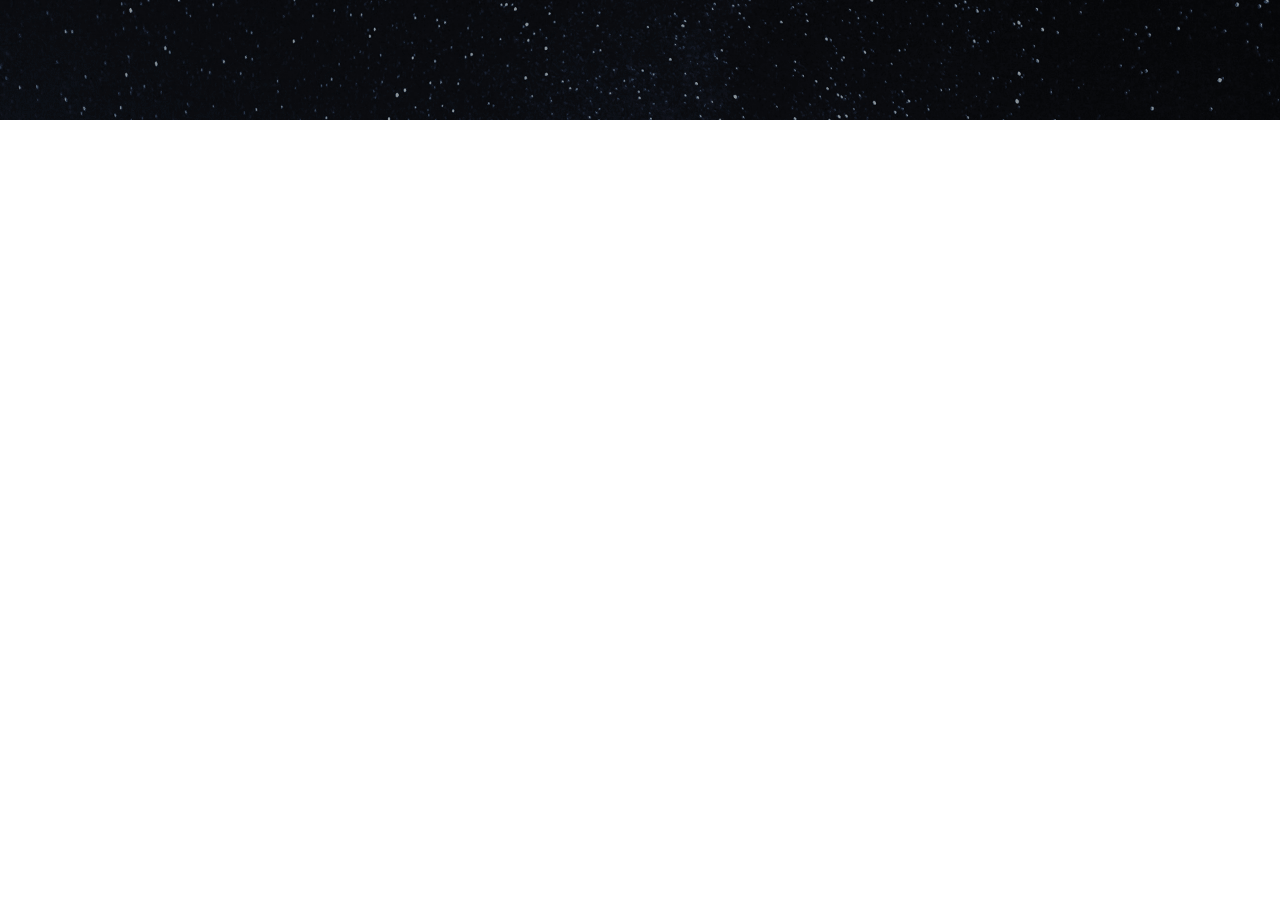
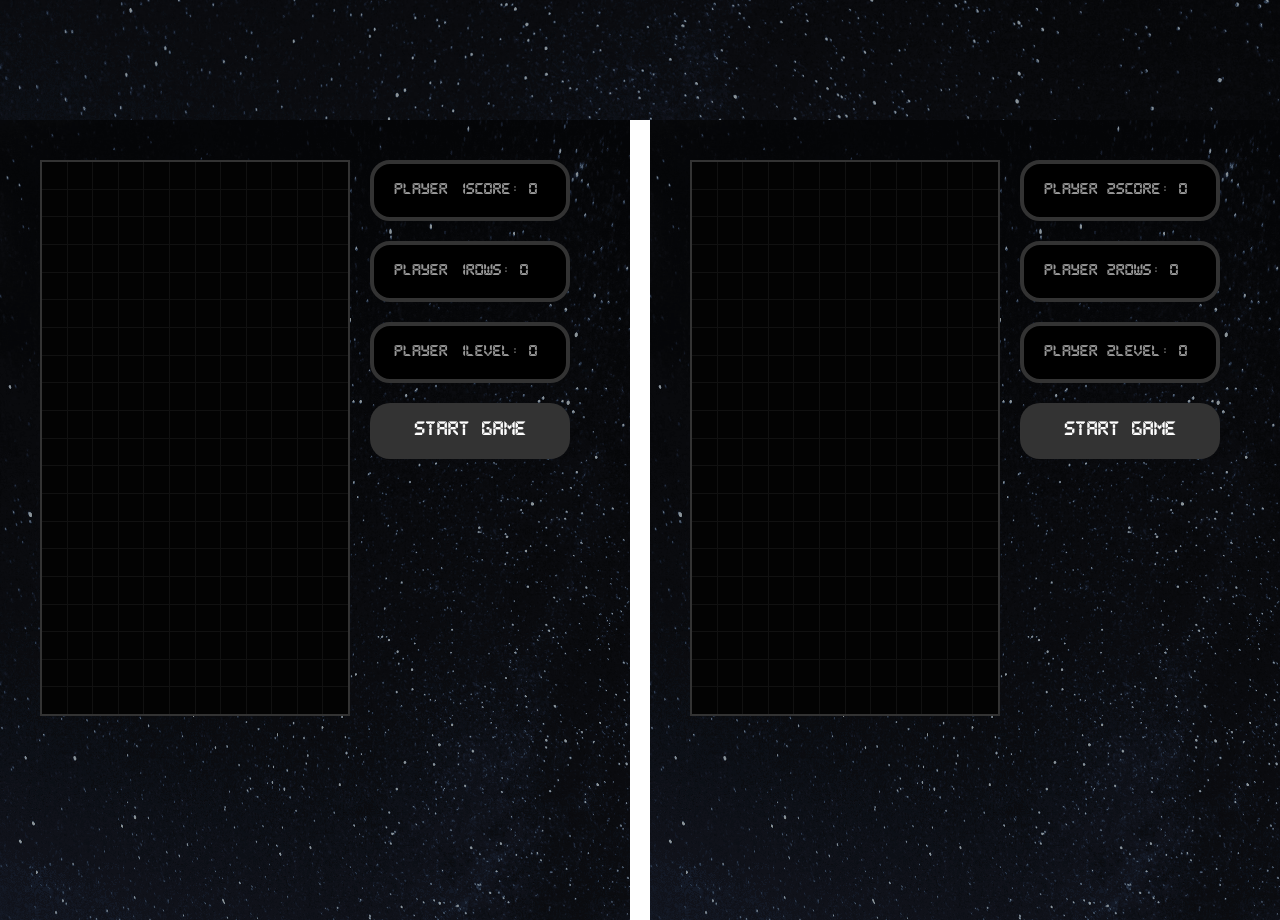
Before and after one commit to Kimberly-Lim/tetris, a React (Create React App) app in the folder react-tetris/: page / in a window 1280 px wide. Shown: the part 680-1600 px from the top of the page. Before the commit the page ends 800 px from the top, so only its background shows below. Built offline with nearby package versions, Linux system fonts and the light colour scheme.

Commit message:
added multiplayer function

```diff
--- a/react-tetris/src/App.js
+++ b/react-tetris/src/App.js
@@ -1,10 +1,18 @@
 import React from 'react';
 import Tetris from './components/Tetris';
+import MultiplayerTetris from './components/MultiplayerTetris';
 
 const App = () => (
   <div className = "App">
     <Tetris />
+    <MultiplayerTetris />
   </div>
 );
 
+// const App = () => (
+//   <div className="App">
+//     <TetrisMultiplayer />
+//   </div>
+// );
+
 export default App;
--- a/react-tetris/src/components/Display.js
+++ b/react-tetris/src/components/Display.js
@@ -1,9 +1,12 @@
 
 import React from 'react';
 import { StyledDisplay } from './styles/StyledDisplay';
-
-const Display = ({ gameOver, text }) => (
-  <StyledDisplay gameOver={gameOver}>{text}</StyledDisplay>
+//shows a player label if provided
+const Display = ({ gameOver, text, playerNumber }) => (
+  <StyledDisplay gameOver={gameOver}>
+    {typeof playerNumber !== undefined && <div className="player-label">Player {playerNumber}</div>}
+    {text}
+    </StyledDisplay>
 );
 
 export default Display;
--- /dev/null
+++ b/react-tetris/src/components/MultiplayerTetris.js
@@ -0,0 +1,34 @@
+import React from 'react';
+import TetrisInstance from './TetrisInstance';
+import styled from 'styled-components';
+
+const MultiplayerWrapper = styled.div`
+  display: flex;
+  justify-content: center;
+  gap: 20px;
+`;
+
+const MultiplayerTetris = () => {
+  const controlsPlayer1 = {
+    left: 37,    // Arrow Left
+    right: 39,   // Arrow Right
+    down: 40,    // Arrow Down
+    rotate: 38,  // Arrow Up
+  };
+
+  const controlsPlayer2 = {
+    left: 65,    // 'A'
+    right: 68,   // 'D'
+    down: 83,    // 'S'
+    rotate: 87,  // 'W'
+  };
+
+  return (
+    <MultiplayerWrapper>
+      <TetrisInstance controls={controlsPlayer1} playerNumber={1} />
+      <TetrisInstance controls={controlsPlayer2} playerNumber={2} />
+    </MultiplayerWrapper>
+  );
+};
+
+export default MultiplayerTetris;
--- a/react-tetris/src/components/Stage.js
+++ b/react-tetris/src/components/Stage.js
@@ -6,7 +6,12 @@ import Cell from './Cell';
 
 const Stage = ({ stage }) => (
   <StyledStage width={stage[0].length} height={stage.length}>
-    {stage.map(row => row.map((cell, x) => <Cell key={x} type={cell[0]} />))}
+    {stage.map((row, rowIndex) =>
+  row.map((cell, colIndex) => (
+    <Cell key={`${rowIndex}-${colIndex}`} type={cell[0]} />
+  ))
+)}
+
   </StyledStage>
 );
 
--- /dev/null
+++ b/react-tetris/src/components/TetrisInstance.js
@@ -0,0 +1,129 @@
+import React, { useState, useEffect, useCallback } from 'react';
+import { StyledTetrisWrapper, StyledTetris } from './styles/StyledTetris';
+import { createStage, checkCollision } from '../gameHelpers';
+
+// Custom Hooks
+import { useInterval } from '../hooks/useInterval';
+import { usePlayer } from '../hooks/usePlayer';
+import { useStage } from '../hooks/useStage';
+import { useGameStatus } from '../hooks/useGameStatus';
+
+import Stage from './Stage';
+import Display from './Display';
+import StartButton from './StartButton';
+
+const TetrisInstance = ({
+  controls = { left: 37, right: 39, down: 40, rotate: 38 }, playerNumber }) => {
+  const [dropTime, setDropTime] = useState(null);
+  const [gameOver, setGameOver] = useState(false);
+
+  const [player, updatePlayerPos, resetPlayer, playerRotate] = usePlayer();
+  const [stage, setStage, rowsCleared] = useStage(player, resetPlayer);
+  const [score, setScore, rows, setRows, level, setLevel] = useGameStatus(rowsCleared);
+
+  const movePlayer = useCallback(
+    dir => {
+      if (!checkCollision(player, stage, { x: dir, y: 0 })) {
+        updatePlayerPos({ x: dir, y: 0 });
+      }
+    },
+    [player, stage, updatePlayerPos]
+  );
+
+  const drop = useCallback(() => {
+    if (rows > (level + 1) * 10) {
+      setLevel(prev => prev + 1);
+      setDropTime(1000 / (level + 1) + 200);
+    }
+
+    if (!checkCollision(player, stage, { x: 0, y: 1 })) {
+      updatePlayerPos({ x: 0, y: 1, collided: false });
+    } else {
+      if (player.pos.y < 1) {
+        console.log('GAME OVER!!!');
+        setGameOver(true);
+        setDropTime(null);
+      }
+      updatePlayerPos({ x: 0, y: 0, collided: true });
+    }
+  }, [rows, level, player, stage, updatePlayerPos, setLevel]);
+
+  const dropPlayer = useCallback(() => {
+    setDropTime(null);
+    drop();
+  }, [drop]);
+
+  const keyUp = useCallback(
+    ({ keyCode }) => {
+      if (!gameOver && keyCode === controls.down) {
+        setDropTime(1000 / (level + 1));
+      }
+    },
+    [gameOver, controls.down, level]
+  );
+
+  const move = useCallback(
+    ({ keyCode }) => {
+      if (!gameOver) {
+        if (keyCode === controls.left) {
+          movePlayer(-1);
+        } else if (keyCode === controls.right) {
+          movePlayer(1);
+        } else if (keyCode === controls.down) {
+          dropPlayer();
+        } else if (keyCode === controls.rotate) {
+          playerRotate(stage, 1);
+        }
+      }
+    },
+    [gameOver, controls, movePlayer, dropPlayer, playerRotate, stage]
+  );
+
+  useInterval(() => {
+    drop();
+  }, dropTime);
+
+  useEffect(() => {
+    const handleKeyDown = e => move(e);
+    const handleKeyUp = e => keyUp(e);
+
+    window.addEventListener('keydown', handleKeyDown);
+    window.addEventListener('keyup', handleKeyUp);
+    return () => {
+      window.removeEventListener('keydown', handleKeyDown);
+      window.removeEventListener('keyup', handleKeyUp);
+    };
+  }, [move, keyUp]);
+
+  const startGame = () => {
+    setStage(createStage());
+    setDropTime(1000);
+    resetPlayer();
+    setScore(0);
+    setLevel(0);
+    setRows(0);
+    setGameOver(false);
+  };
+
+  return (
+    <StyledTetrisWrapper>
+      <StyledTetris>
+        <Stage stage={stage} />
+        <aside>
+          {gameOver ? (
+            <Display gameOver={gameOver} text="Game Over" playerNumber={playerNumber} />
+          ) : (
+            <div>
+              <Display text={`Score: ${score}`} playerNumber={playerNumber} />
+              <Display text={`rows: ${rows}`} playerNumber={playerNumber} />
+              <Display text={`Level: ${level}`} playerNumber={playerNumber} />
+            </div>
+          )}
+          <StartButton callback={startGame} />
+        </aside>
+      </StyledTetris>
+    </StyledTetrisWrapper>
+  );
+};
+
+export default TetrisInstance;
```
